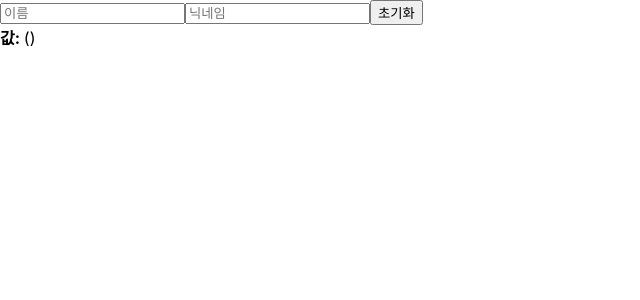
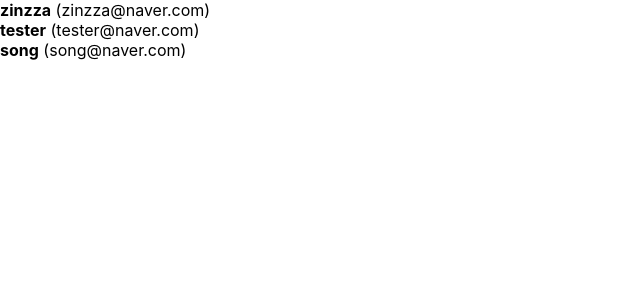
Before and after one commit to Zinzza-Song/begin-react, a React (Create React App) app: page / in a window 1280 px wide. Shown: the top 300 px of the page, without its empty margins (0-640 px from the left). Built offline with nearby package versions, Linux system fonts and the light colour scheme.

Commit message:
배열 렌더링

```diff
--- a/src/App.js
+++ b/src/App.js
@@ -1,8 +1,8 @@
 import React from "react";
-import InputSample from "./InputSample";
+import UserList from "./UserList";
 
 function App() {
-  return <InputSample />;
+  return <UserList />;
 }
 
 export default App;
--- /dev/null
+++ b/src/UserList.js
@@ -0,0 +1,39 @@
+import React from "react";
+
+function User({ user }) {
+  return (
+    <div>
+      <b>{user.username}</b> <span>({user.email})</span>
+    </div>
+  );
+}
+
+function UserList() {
+  const users = [
+    {
+      id: 1,
+      username: "zinzza",
+      email: "zinzza@naver.com",
+    },
+    {
+      id: 2,
+      username: "tester",
+      email: "tester@naver.com",
+    },
+    {
+      id: 3,
+      username: "song",
+      email: "song@naver.com",
+    },
+  ];
+
+  return (
+    <div>
+      {users.map((user) => (
+        <User user={user} key={user.id} />
+      ))}
+    </div>
+  );
+}
+
+export default UserList;
```
